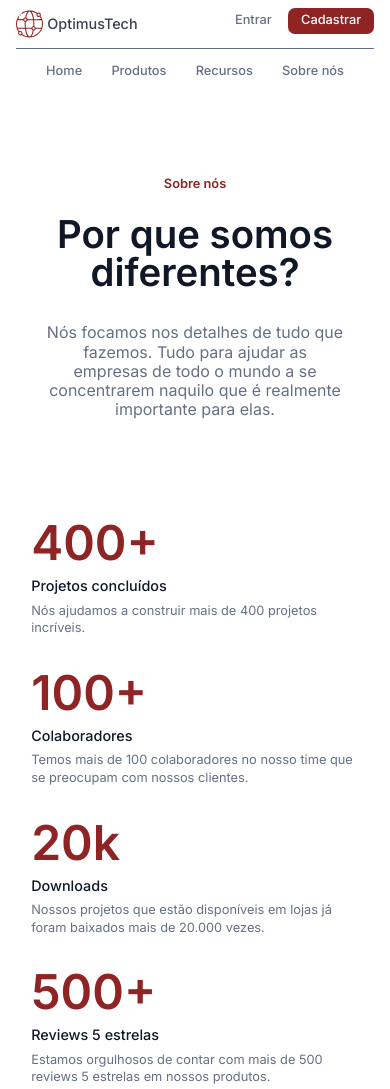
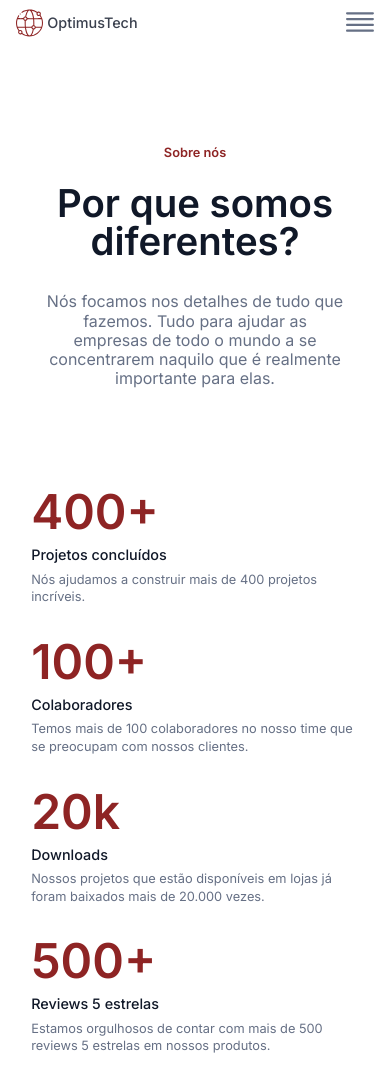
Before and after one commit to natassiaterribele/optimustech, a plain HTML site: page index.html in a window 390 px wide. Shown: the top 1089 px of the page. Drawn offline with Linux system fonts and the light colour scheme.

Commit message:
Implementando o menu hamburguer apenas com html e css

```diff
--- a/css/mobile.css
+++ b/css/mobile.css
@@ -9,57 +9,73 @@
         grid-template-rows: auto auto;
     }
 
-    nav {
-        flex-direction: column;
-        gap: 20px;
-        position: relative;
-        padding: 0;
+    nav .logo, .paginas, .botoes {
+        display: none;
     }
 
-    nav .logo {
-        position: absolute;
-        top: 0.5rem;
-        left: 0;
-        width: 100%;
-        min-height: 2rem;
-        padding-left: 1rem;
-        box-sizing: border-box;
+    nav {
+        padding: 0.5rem 0;
     }
 
-    nav .botoes {
-        position: absolute;
-        top: 0.5rem;
-        right: 1rem;
+    .nav__mobile {
+        width: 100%;
+        display: flex;
+        justify-content: space-between;
+        margin: 0 1rem;
+        position: relative;
     }
 
-    nav .botoes .botao {
-        padding: 0.5em 1em;
+    .nav__mobile-logo {
+        display: flex;
+        align-items: center;
+
     }
 
-    nav .paginas {
-        margin-top: 3rem;
-        display: flex;
-        flex-direction: column;
-        width: 100%;
+    .nav__menu-hamburguer {
+        width: 28px;
+        height: 28px;
+        background-image: url("../img/menu-icon.svg");
+        background-repeat: no-repeat;
+        display: inline-block;
+        cursor: pointer;
     }
 
-    nav .paginas ul {
-        display: block;
-        text-align: center;
+    .lista-menu {
+        display: none;
+        position: fixed;
+        top: 0;
+        right: 0;
+        background-color: var(--cinza-menu);
+        height: 100vh;
+        padding: 0.5rem 1rem;
     }
 
-    nav .paginas ul li {
-        display: inline-block;
+    .menu-hamburguer__interno {
+        text-align: right;
     }
 
-    nav .paginas::before {
-        content: "";
-        height: 1px;
+    .lista-menu hr {
+        margin: 0.5rem 0;
+    }
+
+    .container__botao:checked~.lista-menu {
         display: block;
-        background-color: var(--cinza);
-        margin-left: 1rem;
-        margin-right: 1rem;
-        margin-bottom: 1rem;
+    }
+
+    .container__botao {
+        display: none;
+    }
+
+    .navegacao__paginas-lista, .botoes__menu-lateral {
+        padding: 1em 0;
+        text-transform: uppercase;
+        text-align: right;
+        margin-left: 8vw;
+        margin-right: 0;
+    }
+
+    .botoes__menu-lateral {
+        padding-top: 0.5rem;
     }
 
     header {
--- a/css/navbar.css
+++ b/css/navbar.css
@@ -3,6 +3,10 @@ nav {
     justify-content: space-around;
     align-items: center;
     padding: 1.5rem 0;
+}
+
+.nav__mobile {
+    display: none;
 }
 
 .logo {
--- a/index.html
+++ b/index.html
@@ -31,6 +31,45 @@
         <div class="botoes">
             <a href="#" class="botoes__login-link botao__entrar">Entrar</a>
             <a href="#" class="botoes__login-link botao botao__cadastrar">Cadastrar</a>
+        </div>
+
+        <div class="nav__mobile">
+            <div class="nav__mobile-logo">
+                <img src="img/worldwide-logo.svg" alt="Logo da OptimusTech" class="navegacao__logo">
+                <span class="navegacao__titulo">OptimusTech</span>
+            </div>
+            <div>
+                <input type="checkbox" id="menu" class="container__botao">
+                <label for="menu" class="container__rotulo">
+                    <span class="nav__menu-hamburguer"></span>
+                </label>
+                <ul class="lista-menu">
+                    <li class="menu-hamburguer__interno">
+                        <label for="menu" class="container__rotulo">
+                            <span class="nav__menu-hamburguer"></span>
+                        </label>
+                    </li>
+                    <li class="navegacao__paginas-lista">
+                        <a href="#" class="navegacao__paginas-link">Home</a>
+                    </li>
+                    <li class="navegacao__paginas-lista">
+                        <a href="#" class="navegacao__paginas-link">Produtos</a>
+                    </li>
+                    <li class="navegacao__paginas-lista">
+                        <a href="#" class="navegacao__paginas-link">Recursos</a>
+                    </li>
+                    <li class="navegacao__paginas-lista">
+                    <a href="#" class="navegacao__paginas-link">Sobre nós</a>
+                    </li>
+                    <hr>
+                    <li class="navegacao__paginas-lista">
+                        <a href="#" class="navegacao__paginas-link">Entrar</a>
+                    </li>
+                    <li class="botoes__menu-lateral">
+                        <a href="#" class="botoes__login-link botao botao__cadastrar">Cadastrar</a>
+                    </li>
+                </ul>
+            </div>
         </div>
     </nav>
 
--- a/styles.css
+++ b/styles.css
@@ -13,6 +13,7 @@
     --cor-logo: #3A404E;
     --cor-titulos: #101828;
     --cor-borda: #EAECF0;
+    --cinza-menu: #d1d8e6;
     --fonte-principal: 'Inter', sans-serif;
 }
 
```
Also changed, not shown: img/menu-icon.svg (added).
